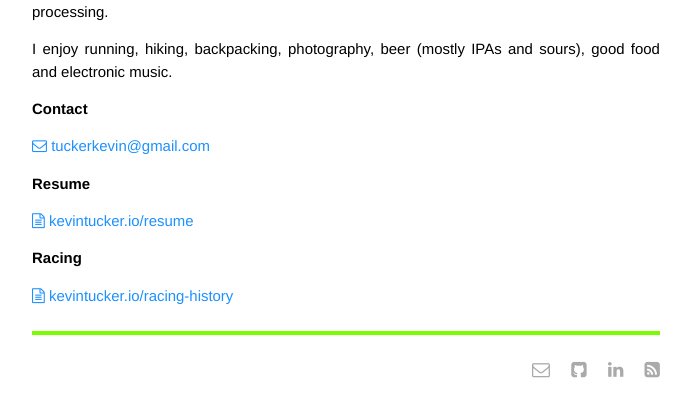
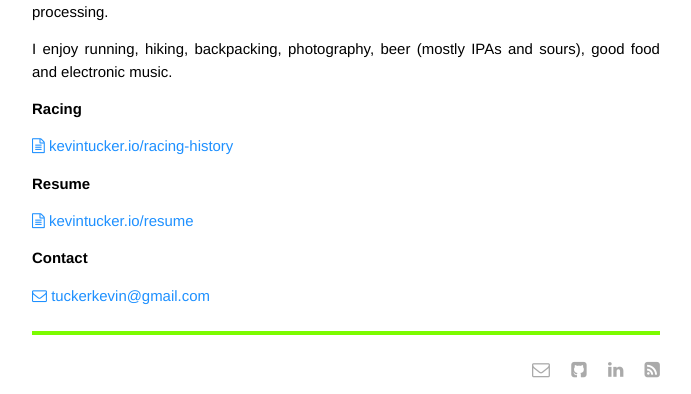
Before and after one commit to tuckerkevin/tuckerkevin.github.io, a Jekyll site: the page built from about.md, in a window 1280 px wide. Shown: the part 313-707 px from the top of the page, without its empty margins (294-985 px from the left). Built offline with Jekyll 4.4.1, drawn with Linux system fonts in a browser that asks for light colours; Markdown is read by kramdown in place of the engine named in the settings.

Commit message:
Reorder about page.

```diff
--- a/about.md
+++ b/about.md
@@ -16,14 +16,14 @@ My technical interests include: domain-specific languages, data visualization, m
 
 I enjoy running, hiking, backpacking, photography, beer (mostly IPAs and sours), good food and electronic music.
 
-## Contact
+## Racing
 
-[<i class="fa fa-envelope-o"></i> tuckerkevin@gmail.com](mailto:tuckerkevin@gmail.com)
+[<i class="fa fa-file-text-o"></i> kevintucker.io/racing-history](/racing-history)
 
 ## Resume
 
 [<i class="fa fa-file-text-o"></i> kevintucker.io/resume](/resume)
 
-## Racing
+## Contact
 
-[<i class="fa fa-file-text-o"></i> kevintucker.io/racing-history](/racing-history)
+[<i class="fa fa-envelope-o"></i> tuckerkevin@gmail.com](mailto:tuckerkevin@gmail.com)
```
